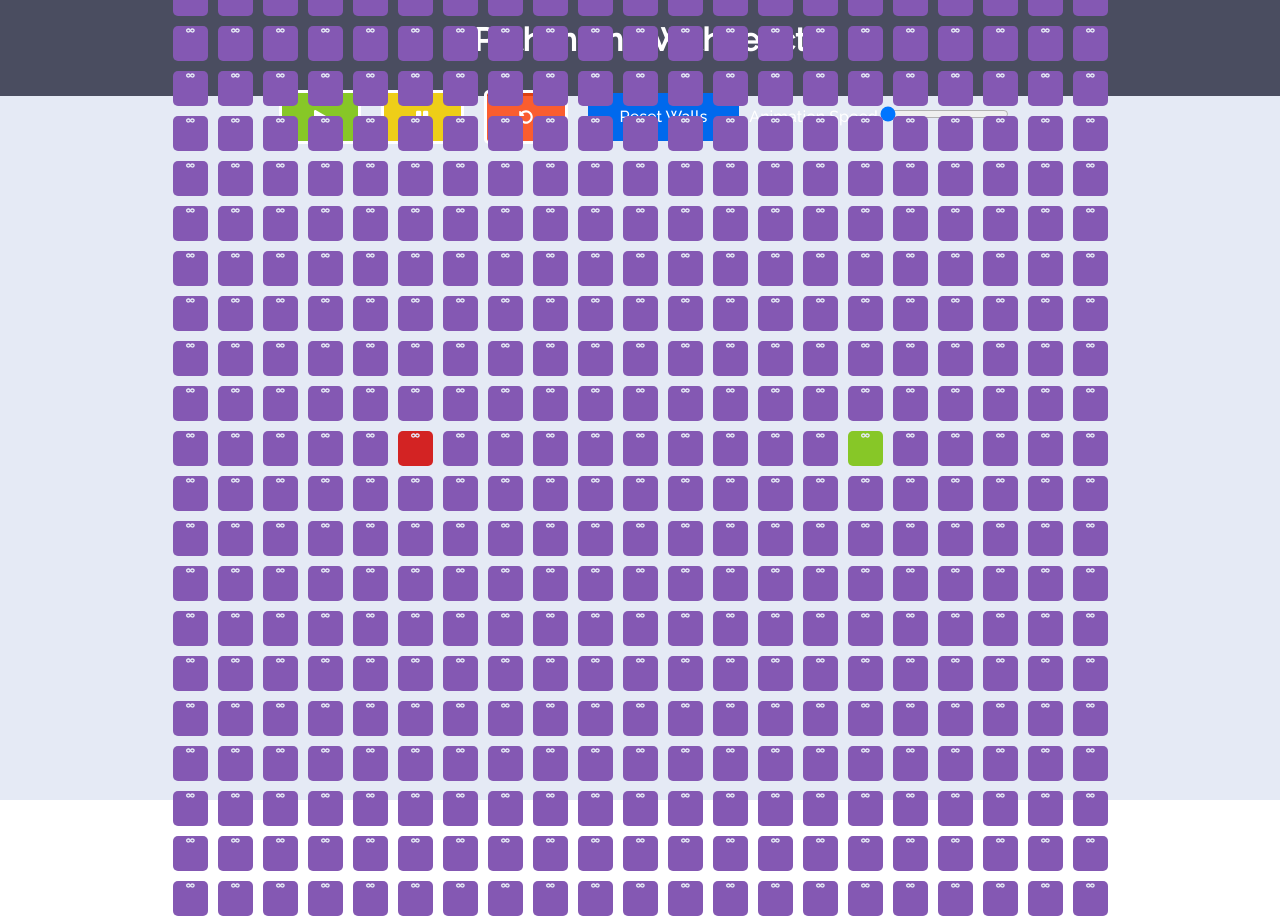
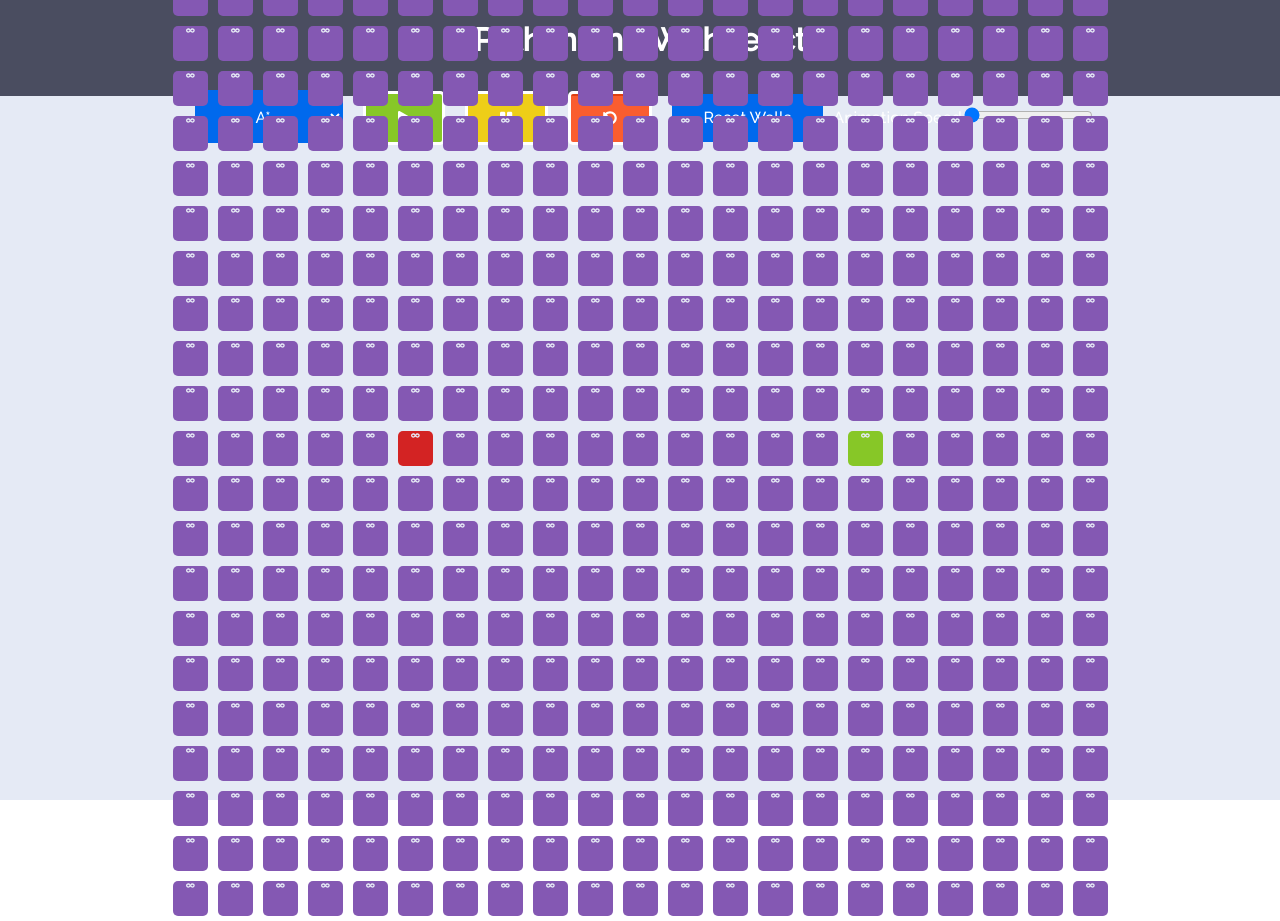
Before and after one commit to morriswr01/reactPathfindingApp, a React (Create React App) app: page / in a window 1280 px wide. Built offline with nearby package versions, Linux system fonts and the light colour scheme.

Commit message:
Added algorithm selection

```diff
--- a/src/Provider.js
+++ b/src/Provider.js
@@ -54,6 +54,10 @@ class Provider extends Component {
                 FINISH_NODE_COL: colID,
             },
         });
+    };
+
+    updateSelectedAlgorithm = (algorithm) => {
+        this.setState({...this.state, algorithm});
     };
 
     // Reset walls only, not the entire grid
@@ -144,6 +148,7 @@ class Provider extends Component {
                     updateItem: this.updateItem,
                     updateStart: this.updateStart,
                     updateFinish: this.updateFinish,
+                    updateSelectedAlgorithm: this.updateSelectedAlgorithm,
                 }}
             >
                 {this.props.children}
--- a/src/components/Board/Board.js
+++ b/src/components/Board/Board.js
@@ -32,6 +32,7 @@ export default function Board() {
         resetWalls,
         updateStart,
         updateFinish,
+        updateSelectedAlgorithm,
     } = context;
     const pathfinder = useRef(null);
 
@@ -114,6 +115,12 @@ export default function Board() {
             setIsPaused(false);
             setIsRunning(false);
             resetGrid();
+        }
+    };
+
+    const setAlgorithm = (algorithm) => {
+        if (!isRunning) {
+            updateSelectedAlgorithm(algorithm);
         }
     };
 
@@ -209,6 +216,16 @@ export default function Board() {
                         <h1>Pathfinding With react</h1>
                     </div>
                     <div className='controls'>
+                        <div className='algorithmSelection'>
+                            <select
+                                className='algoSelectionDropdown'
+                                name='algorithmSelection'
+                                onChange={(e) => setAlgorithm(e.target.value)}
+                            >
+                                <option value={ASTAR}>A*</option>
+                                <option value={DIJKSTRA}>Dijkstras</option>
+                            </select>
+                        </div>
                         <button className='startBtn' onClick={() => start()}>
                             <FontAwesomeIcon icon={faPlay} size='sm' />
                         </button>
--- a/src/components/Board/Board.scss
+++ b/src/components/Board/Board.scss
@@ -22,7 +22,8 @@
         background-color: $heavyPurple;
 
         .controls {
-            button {
+            button,
+            select {
                 display: inline-block;
                 border: none;
                 border-radius: 5px;
@@ -50,6 +51,10 @@
                 &.resetBtn {
                     @include borderButton(rgba(255, 60, 0, 0.808));
                 }
+            }
+
+            .algorithmSelection {
+                display: inline-block;
             }
 
             .speedSlider {
@@ -86,5 +91,5 @@
 }
 
 body {
-    height: 100vh;;
+    height: 100vh;
 }
```
